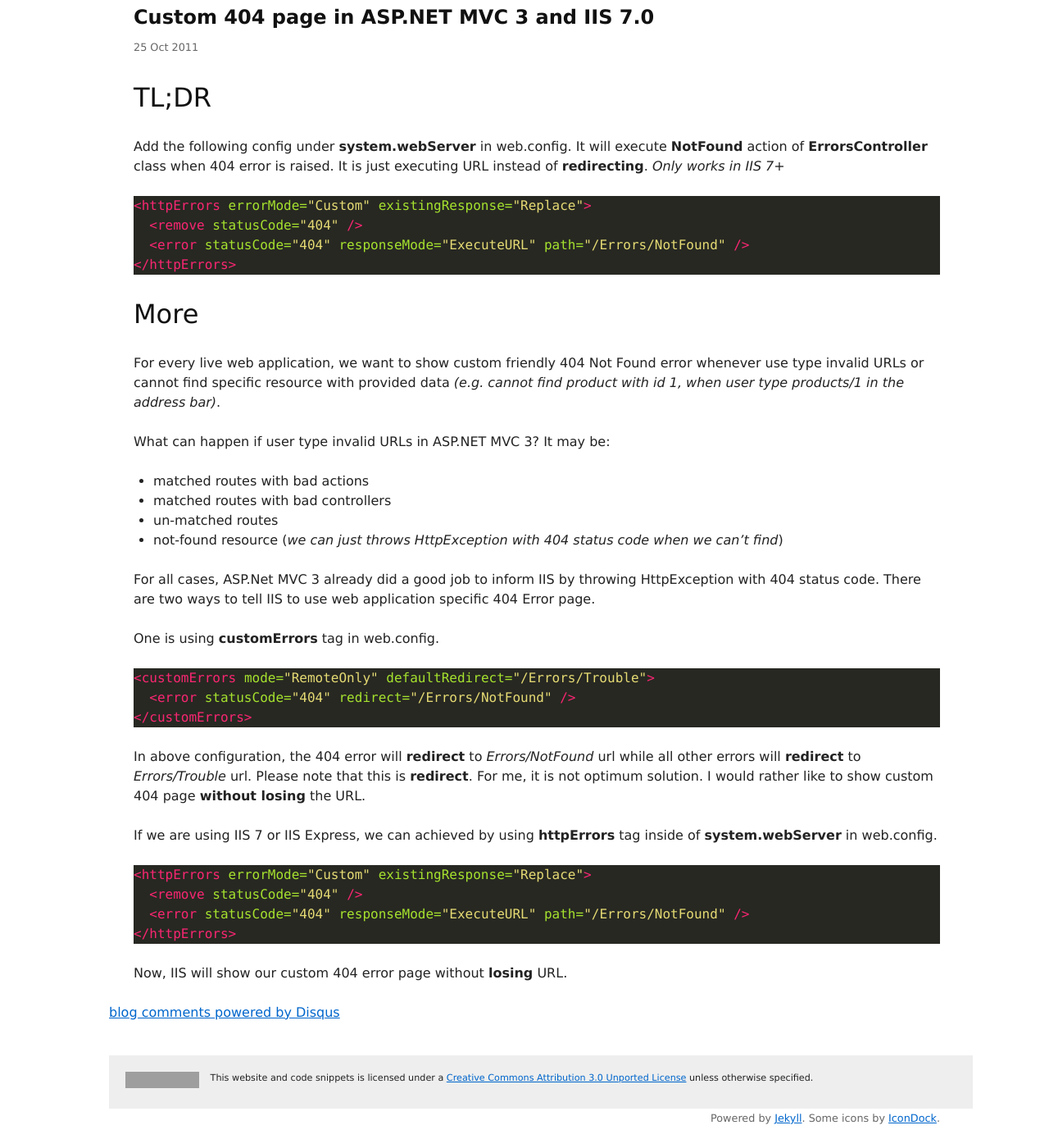
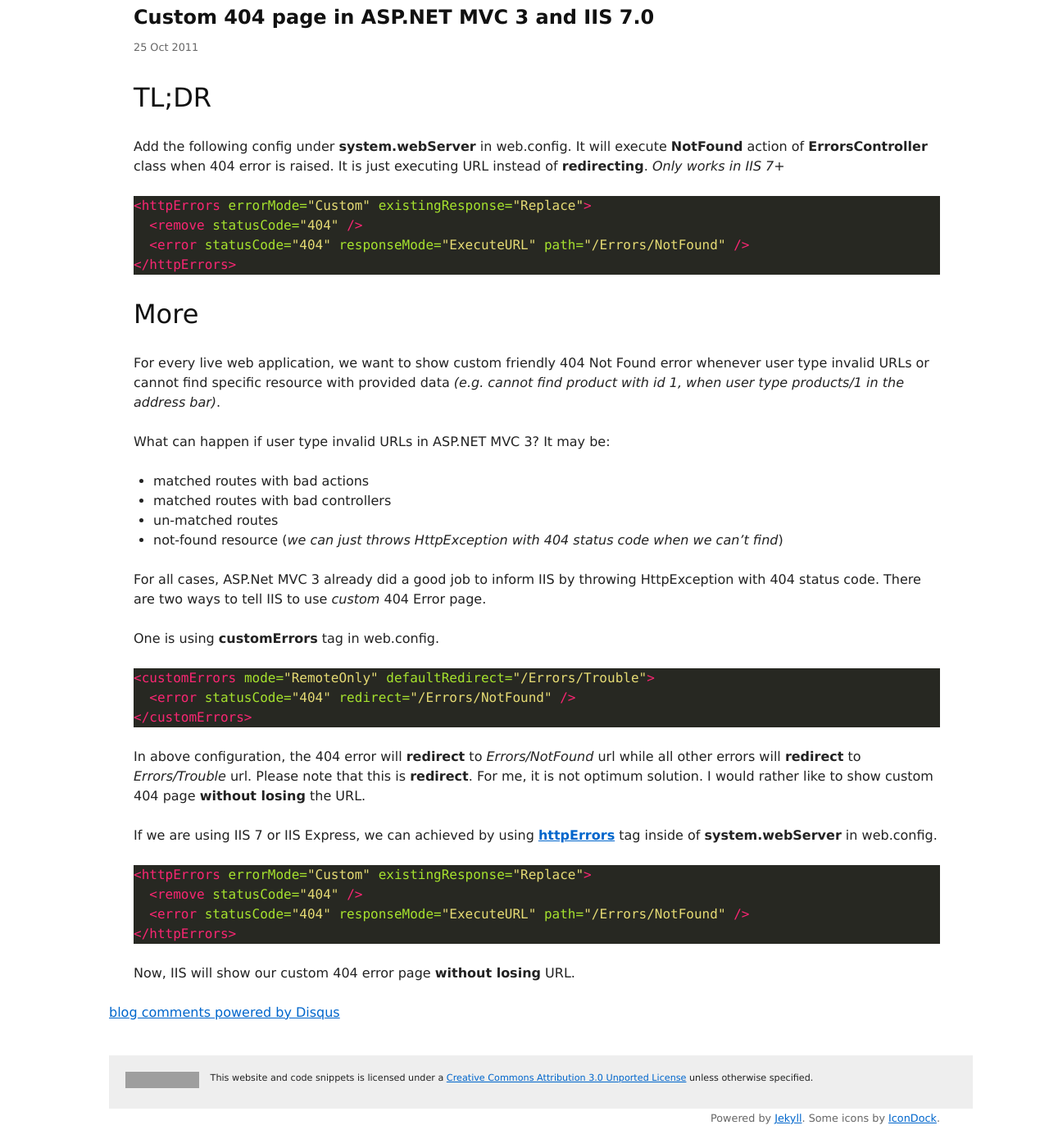
Before and after one commit to jittuu/jittuu.github.com, a Jekyll site: the page built from _posts/2011-10-25-custom-404-page-in-aspnet-mvc-3.markdown, in a window 1280 px wide and 1400 px high, scrolled down 170 px. Shown: the whole window at 82% size. Built offline with Jekyll 4.4.1, drawn with Linux system fonts in a browser that asks for light colours; comment, search, counter and statistics services are not loaded; grey boxes are pictures that could not be loaded.

Commit message:
fixed some typo in 404 error with mvc3

```diff
--- a/_posts/2011-10-25-custom-404-page-in-aspnet-mvc-3.markdown
+++ b/_posts/2011-10-25-custom-404-page-in-aspnet-mvc-3.markdown
@@ -15,7 +15,7 @@
 
 ## More
 
-For every live web application, we want to show custom friendly 404 Not Found error whenever use type invalid URLs or cannot find specific resource with provided data _(e.g. cannot find product with id 1, when user type products/1 in the address bar)_.
+For every live web application, we want to show custom friendly 404 Not Found error whenever user type invalid URLs or cannot find specific resource with provided data _(e.g. cannot find product with id 1, when user type products/1 in the address bar)_.
 
 What can happen if user type invalid URLs in ASP.NET MVC 3? It may be:
 
@@ -24,7 +24,7 @@
 - un-matched routes
 - not-found resource (*we can just throws HttpException with 404 status code when we can't find*)
 
-For all cases, ASP.Net MVC 3 already did a good job to inform IIS by throwing HttpException with 404 status code. There are two ways to tell IIS to use web application specific 404 Error page.
+For all cases, ASP.Net MVC 3 already did a good job to inform IIS by throwing HttpException with 404 status code. There are two ways to tell IIS to use _custom_ 404 Error page.
 
 One is using **customErrors** tag in web.config.
 
@@ -36,7 +36,7 @@
 
 In above configuration, the 404 error will **redirect** to _Errors/NotFound_ url while all other errors will **redirect** to _Errors/Trouble_ url. Please note that this is **redirect**. For me, it is not optimum solution. I would rather like to show custom 404 page **without losing** the URL.
 
-If we are using IIS 7 or IIS Express, we can achieved by using **httpErrors** tag inside of **system.webServer** in web.config.
+If we are using IIS 7 or IIS Express, we can achieved by using **[httpErrors][]** tag inside of **system.webServer** in web.config.
 
 {% highlight xml %}
 <httpErrors errorMode="Custom" existingResponse="Replace">
```
Also changed, not shown: other parts of _posts/2011-10-25-custom-404-page-in-aspnet-mvc-3.markdown (+3 -1 lines).
